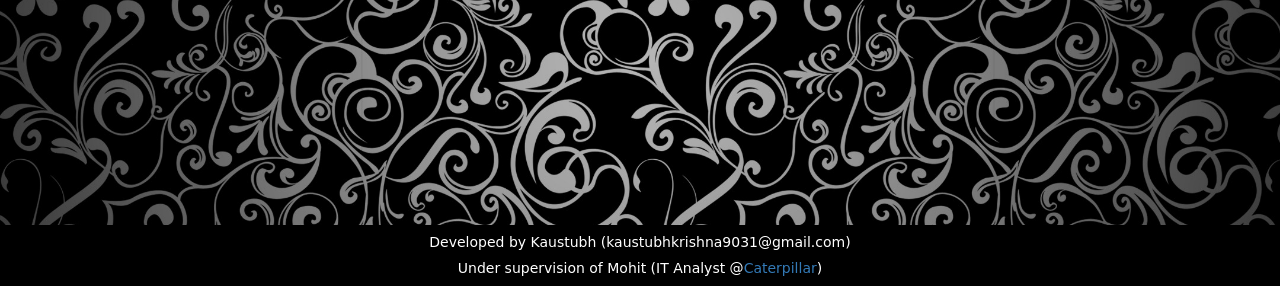
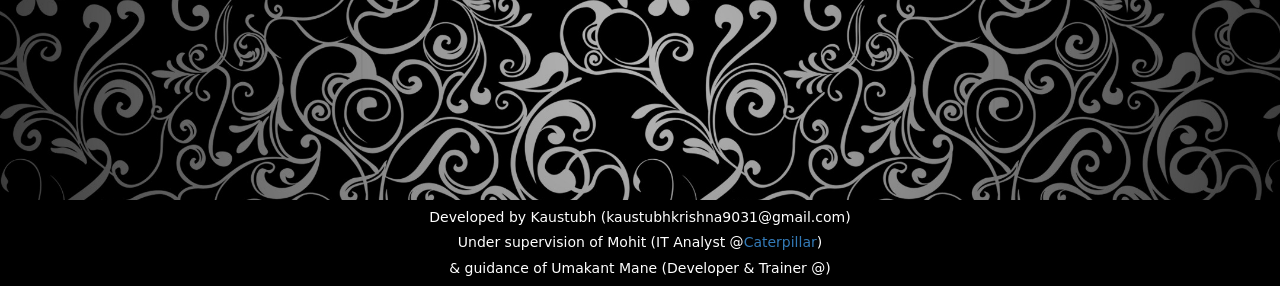
Before and after one commit to kaustubh911/mPandora, a Django app: page /mPandora/home in a window 1280 px wide. Shown: the part 514-800 px from the top of the page. Run offline with Django 3.2, Linux system fonts and the light colour scheme; some libraries are stand-ins or nearby versions.

Commit message:
update home

```diff
--- a/musicApp/templates/musicApp/home.html
+++ b/musicApp/templates/musicApp/home.html
@@ -20,5 +20,6 @@
 <div style="position: fixed; left: 0; bottom: 0; width: 100%; background-color: black; color: white; text-align: center;">
     <h5>Developed by Kaustubh (kaustubhkrishna9031@gmail.com)</h5>
     <h5>Under supervision of Mohit (IT Analyst @<a href="https://www.caterpillar.com/" target="_blank">Caterpillar</a>)</h5>
+    <h5>& guidance of Umakant Mane (Developer & Trainer @<a href="https://www.mytectra.com/"></a>)</h5>
 </div>
 {% endblock %}
```
